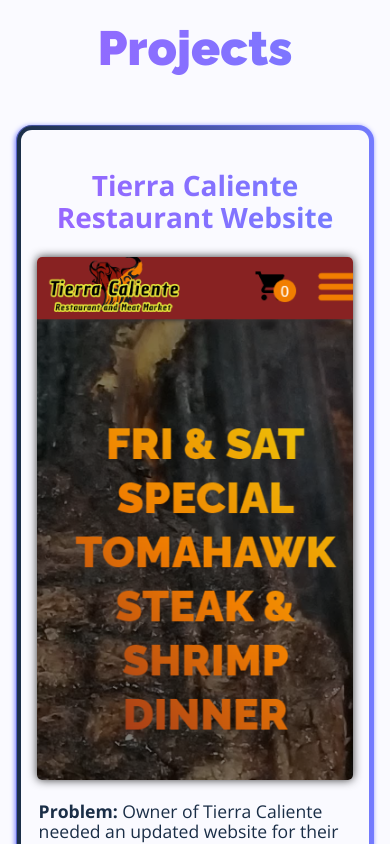
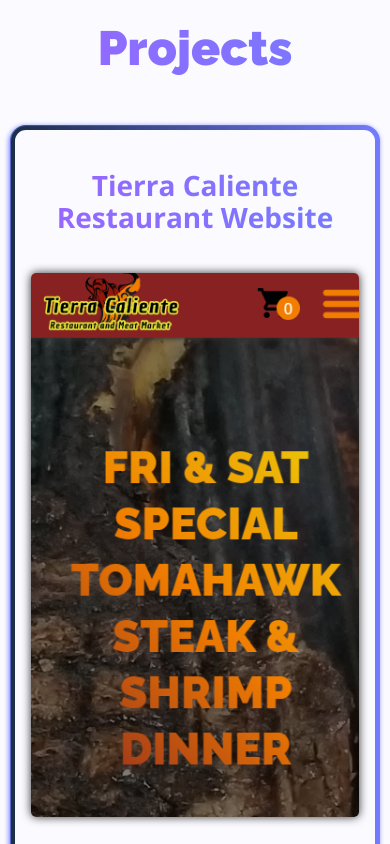
Before and after one commit to veralece/JavierPenaloza-Portfolio, a Vue app: page / in a window 390 px wide. Shown: the part 1300-2144 px from the top of the page. Built offline with nearby package versions, Linux system fonts and the light colour scheme.

Commit message:
fixed issues with styles at small resolutions

```diff
--- a/src/assets/style.css
+++ b/src/assets/style.css
@@ -71,6 +71,7 @@
   position: relative;
   padding: 1em 0;
   margin: 1em auto;
+  box-sizing: border-box;
   box-shadow: -1px 1px 5px 0px var(--link-hover);
   border-radius: 1em;
   background-clip: padding-box;
--- a/src/components/Projects.vue
+++ b/src/components/Projects.vue
@@ -28,9 +28,9 @@
 </template>
 <style scoped>
 .auto-grid {
+    width: 95%;
     display: grid;
     margin: 0 auto;
-    padding: 0 1em;
     column-gap: 2em;
     grid-template-columns: repeat(auto-fill, minmax(500px, 1fr));
     max-width: 1600px;
@@ -68,7 +68,7 @@
 
 .project.img {
     width: calc(100% - 2em);
-    margin: 0 1em;
+    margin: 1em;
     border-radius: var(--card-border-size);
     box-shadow: 0 0 10px 0 #333;
     max-width: 600px;
@@ -107,9 +107,9 @@
     margin-top: 5em;
 }
 
-@media screen and (max-width: 425px) {
+@media screen and (max-width: 550px) {
     .auto-grid {
-        grid-template-columns: repeat(auto-fill, minmax(320px, 1fr));
+        grid-template-columns: repeat(auto-fill, minmax(300px, 1fr));
     }
 }
 </style>
```
